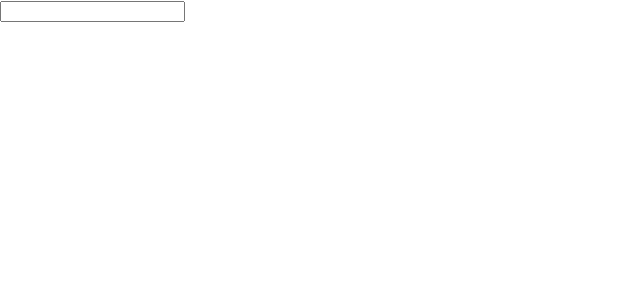
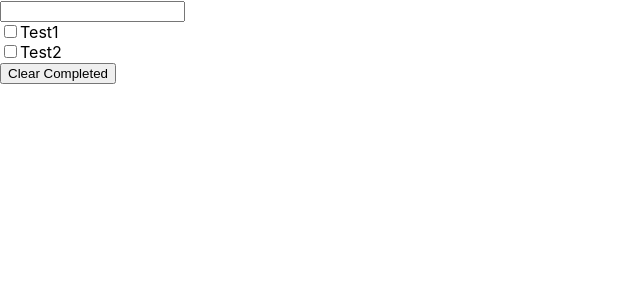
Before and after one commit to kurucaner/todoapp-tsx, a React (Create React App) app: page / in a window 1280 px wide. Shown: the top 300 px of the page, without its empty margins (0-640 px from the left). Built offline with nearby package versions, Linux system fonts and the light colour scheme.

Commit message:
Add clear completed functioanlity

```diff
--- a/src/screens/ListScreen.tsx
+++ b/src/screens/ListScreen.tsx
@@ -6,10 +6,14 @@ type Props = {};
 type Task = {
   id: string;
   label: string;
+  isComplete: boolean;
 };
 
 const ListScreen: React.FC<Props> = () => {
-  const [tasks, setTasks] = useState<Task[]>([]);
+  const [tasks, setTasks] = useState<Task[]>([
+    { label: "Test1", isComplete: false, id: nanoid() },
+    { label: "Test2", isComplete: false, id: nanoid() },
+  ]);
   const [newTaskLabel, setNewTaskLabel] = useState("");
 
   const handleNewTaskLabelChange = (e: ChangeEvent<HTMLInputElement>) => {
@@ -18,11 +22,30 @@ const ListScreen: React.FC<Props> = () => {
 
   const handleNewTaskKeyPress = (e: KeyboardEvent<HTMLInputElement>) => {
     if (e.key === "Enter" && newTaskLabel.length > 0) {
-      setTasks((tasks) => [{ id: nanoid(), label: newTaskLabel }, ...tasks]);
+      setTasks((tasks) => [
+        ...tasks,
+        { id: nanoid(), label: newTaskLabel, isComplete: false },
+      ]);
       setNewTaskLabel("");
-      console.log(tasks);
     }
   };
+
+  const handleCompleteChange =
+    (handleTask: Task) => (e: ChangeEvent<HTMLInputElement>) => {
+      setTasks((tasks) =>
+        tasks.map((task) =>
+          task.id === handleTask.id
+            ? { ...task, isComplete: !task.isComplete }
+            : task
+        )
+      );
+    };
+
+  const handleClearClick = () => {
+    setTasks((tasks) => tasks.filter((task) => !task.isComplete));
+    console.log(setTasks);
+  };
+  console.log(tasks);
 
   return (
     <div>
@@ -31,11 +54,21 @@ const ListScreen: React.FC<Props> = () => {
         onChange={handleNewTaskLabelChange}
         onKeyPress={handleNewTaskKeyPress}
       />
-      <ul>
+      <div>
         {tasks.map((task) => (
-          <li key={task.id}>{task.label}</li>
+          <div key={task.id}>
+            <input
+              type="checkbox"
+              checked={task.isComplete}
+              onChange={handleCompleteChange(task)}
+            />
+            {task.label}
+          </div>
         ))}
-      </ul>
+      </div>
+      <div>
+        <button onClick={handleClearClick}>Clear Completed</button>
+      </div>
     </div>
   );
 };
```
